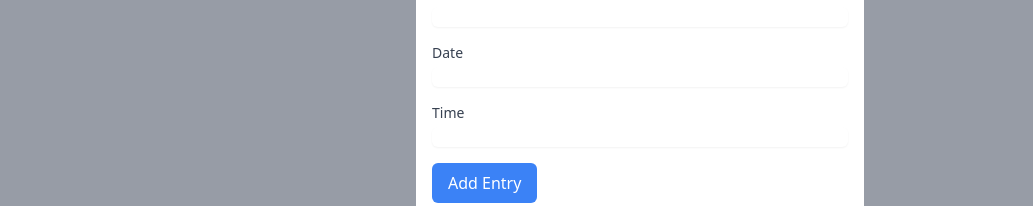
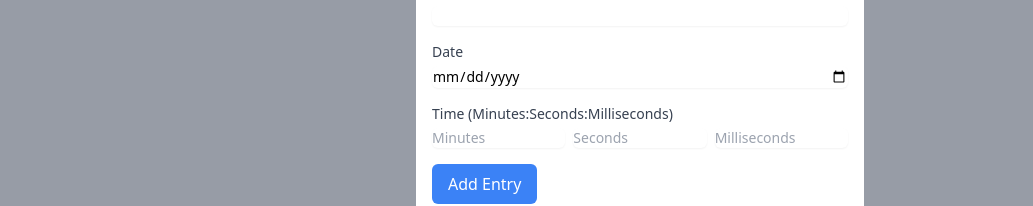
Before and after one commit to BlakeMarterella/theyard7-11dash, a React (Vite) app: page / in a window 1280 px wide. Both pictures are taken after a click on the button "Add Time". Shown: the part 321-527 px from the top of the page, without its empty margins (0-1033 px from the left). Built offline with nearby package versions, Linux system fonts and the light colour scheme; no server answers; the database is empty.

Commit message:
Add in ability to specify datetime and TimeDuration

```diff
--- a/src/components/AddTimeEntryModal.tsx
+++ b/src/components/AddTimeEntryModal.tsx
@@ -1,6 +1,8 @@
 import { useState } from "react";
 import { addTimeEntry } from "../services/time-entries.service";
 import ITimeEntry from "../types/time-entry.types";
+import { Timestamp } from "firebase/firestore";
+import { convertToMilliseconds } from "../helpers/TimeDuration";
 
 interface AddTimeEntryModalProps {
   onClose: () => void;
@@ -9,9 +11,13 @@ interface AddTimeEntryModalProps {
 export default function AddTimeEntryModal({ onClose }: AddTimeEntryModalProps) {
   const [newEntry, setNewEntry] = useState<Omit<ITimeEntry, 'id'>>({
     name: '',
-    date: '',
-    time: ''
+    date: Timestamp.now(),
+    time: 0
   });
+
+  const [minutes, setMinutes] = useState<string>('');
+  const [seconds, setSeconds] = useState<string>('');
+  const [milliseconds, setMilliseconds] = useState<string>('');
 
   const handleChange = (event: React.ChangeEvent<HTMLInputElement | HTMLTextAreaElement>) => {
     const { name, value } = event.target;
@@ -23,12 +29,27 @@ export default function AddTimeEntryModal({ onClose }: AddTimeEntryModalProps) {
 
   const handleSubmit = async (event: React.FormEvent) => {
     event.preventDefault();
-    await addTimeEntry(newEntry);
+
+    const timeInMilliseconds = convertToMilliseconds(
+      parseInt(minutes, 10) || 0,
+      parseInt(seconds, 10) || 0,
+      parseInt(milliseconds, 10) || 0
+    );
+
+    await addTimeEntry({
+      ...newEntry,
+      time: timeInMilliseconds
+    });
+
     setNewEntry({
       name: '',
-      date: '',
-      time: ''
+      date: Timestamp.now(),
+      time: 0
     });
+
+    setMinutes('');
+    setSeconds('');
+    setMilliseconds('');
 
     onClose();
   };
@@ -63,9 +84,9 @@ export default function AddTimeEntryModal({ onClose }: AddTimeEntryModalProps) {
             <div>
               <label className="block text-sm font-medium text-gray-700">Date</label>
               <input
-                type="text"
+                type="date"
                 name="date"
-                value={newEntry.date}
+                value={newEntry.date.toString()}
                 onChange={handleChange}
                 className="mt-1 block w-full border-gray-300 rounded-md shadow-sm focus:border-indigo-500 focus:ring-indigo-500 sm:text-sm"
                 required
@@ -73,15 +94,33 @@ export default function AddTimeEntryModal({ onClose }: AddTimeEntryModalProps) {
             </div>
 
             <div>
-              <label className="block text-sm font-medium text-gray-700">Time</label>
-              <input
-                type="text"
-                name="time"
-                value={newEntry.time}
-                onChange={handleChange}
-                className="mt-1 block w-full border-gray-300 rounded-md shadow-sm focus:border-indigo-500 focus:ring-indigo-500 sm:text-sm"
-                required
-              />
+              <label className="block text-sm font-medium text-gray-700">Time (Minutes:Seconds:Milliseconds)</label>
+              <div className="flex space-x-2">
+                <input
+                  type="number"
+                  placeholder="Minutes"
+                  value={minutes}
+                  onChange={(e) => setMinutes(e.target.value)}
+                  className="mt-1 block w-full border-gray-300 rounded-md shadow-sm focus:border-indigo-500 focus:ring-indigo-500 sm:text-sm"
+                  required
+                />
+                <input
+                  type="number"
+                  placeholder="Seconds"
+                  value={seconds}
+                  onChange={(e) => setSeconds(e.target.value)}
+                  className="mt-1 block w-full border-gray-300 rounded-md shadow-sm focus:border-indigo-500 focus:ring-indigo-500 sm:text-sm"
+                  required
+                />
+                <input
+                  type="number"
+                  placeholder="Milliseconds"
+                  value={milliseconds}
+                  onChange={(e) => setMilliseconds(e.target.value)}
+                  className="mt-1 block w-full border-gray-300 rounded-md shadow-sm focus:border-indigo-500 focus:ring-indigo-500 sm:text-sm"
+                  required
+                />
+              </div>
             </div>
 
             <button type="submit" className="bg-blue-500 text-white py-2 px-4 rounded-md">
--- a/src/components/LeaderboardTable.tsx
+++ b/src/components/LeaderboardTable.tsx
@@ -1,5 +1,6 @@
 import React from 'react';
 import ITimeEntry from '../types/time-entry.types';
+import { convertMillisecondsToTimeString } from '../helpers/TimeDuration';
 
 interface LeaderboardTableProps {
   entries: ITimeEntry[];
@@ -35,8 +36,8 @@ const LeaderboardTable: React.FC<LeaderboardTableProps> = ({ entries, onDelete,
         {entries.map((entry) => (
           <tr key={entry.id}>
             <td className="px-6 py-4 whitespace-nowrap text-sm font-medium text-gray-900">{entry.name}</td>
-            <td className="px-6 py-4 whitespace-nowrap text-sm text-gray-500">{entry.date}</td>
-            <td className="px-6 py-4 whitespace-nowrap text-sm text-gray-500">{entry.time}</td>
+            <td className="px-6 py-4 whitespace-nowrap text-sm text-gray-500">{entry.date.toString()}</td>
+            <td className="px-6 py-4 whitespace-nowrap text-sm text-gray-500">{convertMillisecondsToTimeString(entry.time)}</td>
             <td className="px-6 py-4 whitespace-nowrap text-sm text-gray-500">
               <button
                 onClick={() => onDelete(entry.id ? entry.id : "")}
--- /dev/null
+++ b/src/helpers/TimeDuration.ts
@@ -0,0 +1,15 @@
+export const convertMillisecondsToTimeString = (timeInMilliseconds: number): string => {
+    const minutes = Math.floor(timeInMilliseconds / 60000);
+    const seconds = Math.floor((timeInMilliseconds % 60000) / 1000);
+    const milliseconds = Math.floor((timeInMilliseconds % 1000) / 10); // Using two digits for milliseconds
+
+    const formattedMinutes = minutes.toString().padStart(1, '0'); // Ensure at least 1 digit
+    const formattedSeconds = seconds.toString().padStart(2, '0'); // Ensure at least 2 digits
+    const formattedMilliseconds = milliseconds.toString().padStart(2, '0'); // Ensure at least 2 digits
+
+    return `${formattedMinutes}:${formattedSeconds}.${formattedMilliseconds}`;
+};
+
+export const convertToMilliseconds = (minutes: number, seconds: number, milliseconds: number): number => {
+    return minutes * 60 * 1000 + seconds * 1000 + milliseconds;
+  };
--- a/src/types/time-entry.types.ts
+++ b/src/types/time-entry.types.ts
@@ -1,8 +1,8 @@
-// import { Timestamp } from "firebase/firestore";
+import { Timestamp } from "firebase/firestore";
 
 export default interface ITimeEntry {
     id?: string | null,
     name: string,
-    date: string,
-    time: string,
+    date: Timestamp,
+    time: number,
 }
```
